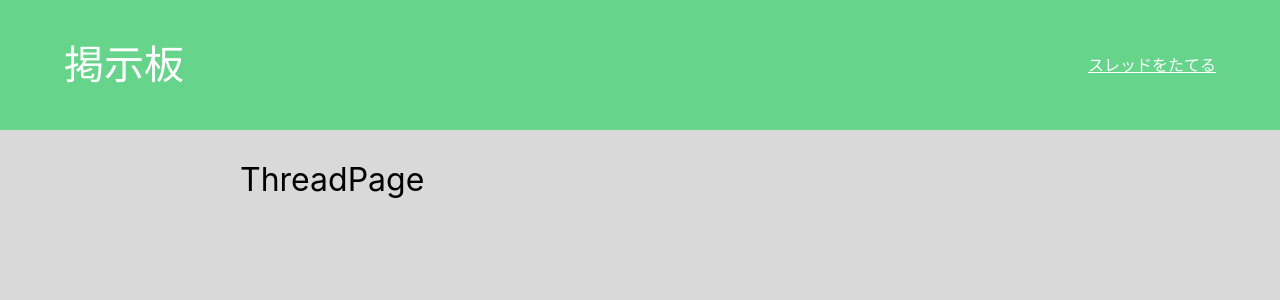
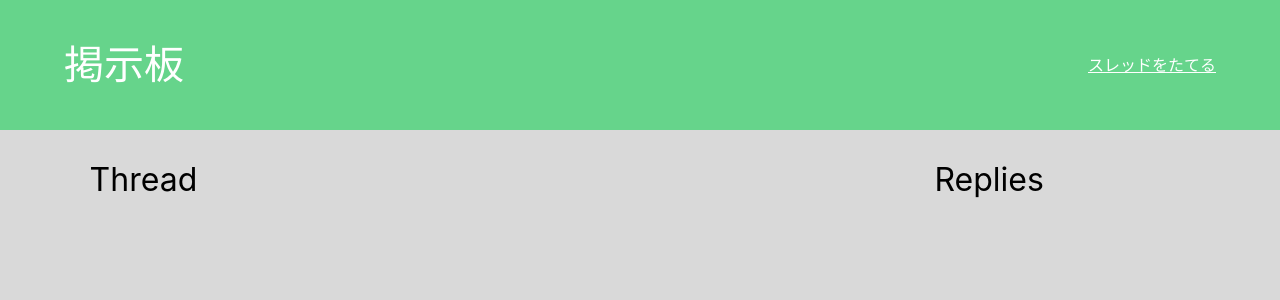
Before and after one commit to YTponzu/bbs, a React (Create React App) app: page /thread/1 in a window 1280 px wide. Shown: the top 300 px of the page. Built offline with nearby package versions, Linux system fonts and the light colour scheme.

Commit message:
add: ThreadPage Layout Component.

```diff
--- /dev/null
+++ b/src/components/ThreadPage/TwoDivisionsLayout.js
@@ -0,0 +1,24 @@
+import styled from 'styled-components';
+
+const Wrapper = styled.div`
+  display: flex;
+`;
+
+const LeftContent = styled.div`
+  flex: ${(props) => props.width};
+`;
+
+const RightContent = styled.div`
+  flex: ${(props) => props.width};
+`;
+
+const TwoDivisionsLayoutWrapper = ({ children: {left, right}, ratio: {lr, rr} }) => {
+  return (
+    <Wrapper>
+      <LeftContent width={lr}>{left}</LeftContent>
+      <RightContent width={rr}>{right}</RightContent>
+    </Wrapper>
+  );
+};
+
+export default TwoDivisionsLayoutWrapper;
--- a/src/pages/ThreadPage.js
+++ b/src/pages/ThreadPage.js
@@ -1,10 +1,12 @@
 import Title from '../components/Title';
+import TwoDivisionsLayout from '../components/ThreadPage/TwoDivisionsLayout';
 
 const ThreadPage = () => {
   return (
-    <div>
-      <Title title="ThreadPage" />
-    </div>
+    <TwoDivisionsLayout
+      children={{ left: <Title title="Thread"/>, right: <Title title="Replies"/> }}
+      ratio={{ lr: 7, rr: 3 }}
+    />
   );
 };
 
```
